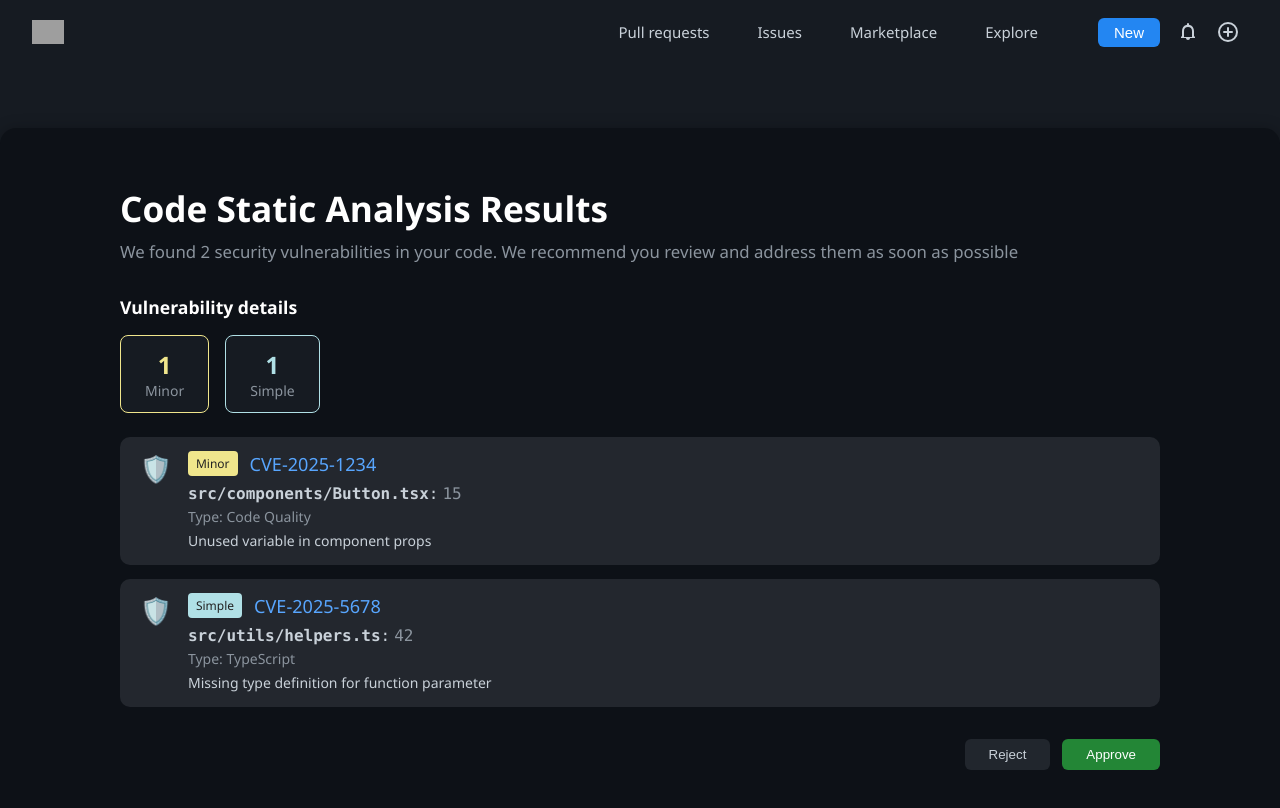
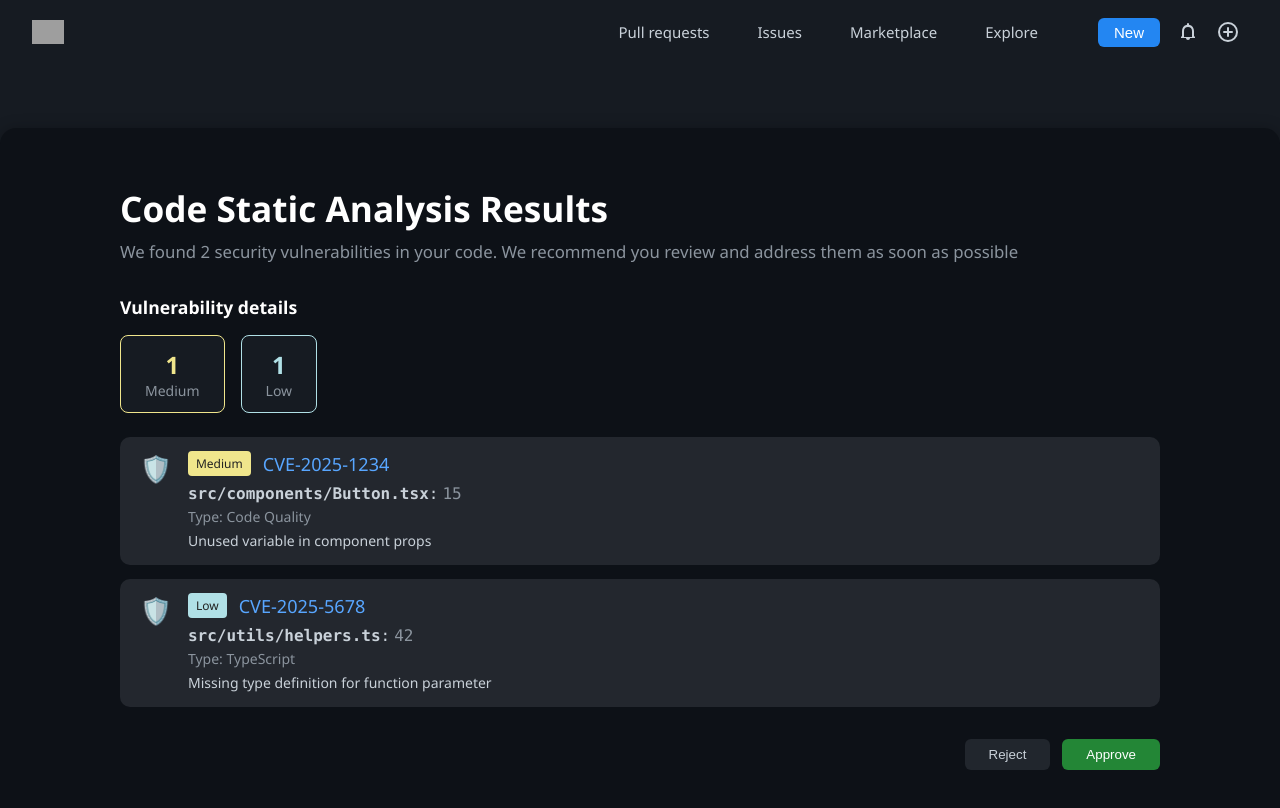
Before and after one commit to GRPC-OK/Intellisia, a Next.js app: page /code-analysis in a window 1280 px wide. Shown: the top 808 px of the page. Built offline with nearby package versions, Linux system fonts and the light colour scheme; grey boxes are pictures that could not be loaded.

Commit message:
파이프라인 UI 기능 추가

```diff
--- a/src/pages/code-analysis.tsx
+++ b/src/pages/code-analysis.tsx
@@ -79,11 +79,11 @@ export default function CodeAnalysis() {
             <div className="vulnerability-summary">
               <div className="summary-item minor">
                 <span className="count">1</span>
-                <span className="label">Minor</span>
+                <span className="label">Medium</span>
               </div>
               <div className="summary-item simple">
                 <span className="count">1</span>
-                <span className="label">Simple</span>
+                <span className="label">Low</span>
               </div>
             </div>
             <div className="vuln-list">
@@ -92,7 +92,7 @@ export default function CodeAnalysis() {
                   <span className="vuln-icon">🛡️</span>
                   <div className="vuln-content">
                     <div className="vuln-header">
-                      <span className={`severity-badge ${vuln.severity.toLowerCase()}`}>{vuln.severity}</span>
+                      <span className={`severity-badge ${vuln.severity.toLowerCase()}`}>{vuln.severity === 'Minor' ? 'Medium' : vuln.severity === 'Simple' ? 'Low' : vuln.severity}</span>
                       <span className="vuln-cve">{vuln.id}</span>
                     </div>
                     <div className="vuln-details">
```
